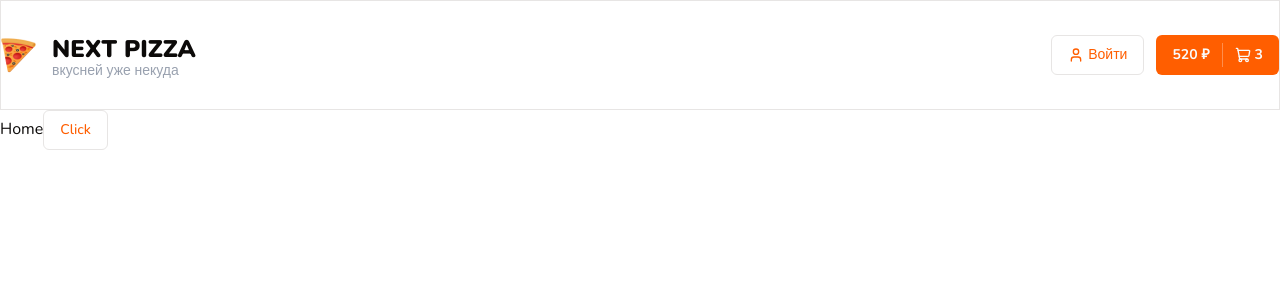
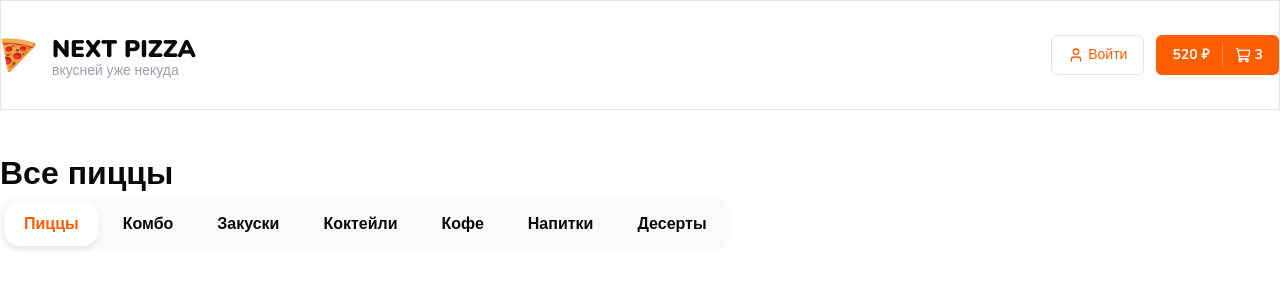
Before and after one commit to Yerdaulet-zh/dodopizza, a Next.js app: page / in a window 1280 px wide. Shown: the top 300 px of the page. Built offline with nearby package versions, Linux system fonts and the light colour scheme.

Commit message:
add categories component

```diff
--- a/app/page.tsx
+++ b/app/page.tsx
@@ -1,11 +1,14 @@
 import { Button } from "@/shared/components/ui/button";
 import Image from "next/image";
+import { Categories, Container, Title } from "@/shared/components/shared";
 
 export default function Home() {
   return (
-    <div>
-      Home
-      <Button variant={"outline"}>Click</Button>
-    </div>
+    <>
+      <Container className="mt-10">
+        <Title text="Все пиццы" size="lg" className="font-extrabold"/>
+        <Categories />
+      </Container>
+    </>
   );
 }
--- /dev/null
+++ b/shared/components/shared/categories.tsx
@@ -0,0 +1,30 @@
+import { cn } from "@/shared/lib/utils";
+import React from "react";
+
+interface Props {
+    className?: string;
+}
+
+const categories: string[] = ['Пиццы', 'Комбо', 'Закуски', 'Коктейли', 'Кофе', 'Напитки', 'Десерты']
+const activeIndex: number = 0
+
+
+export const Categories: React.FC<Props> = ({ className }) => {
+    return (
+        <div className={cn('inline-flex gap-1 bg-gray-50 p-1 rounded-2xl', className)}>
+            {
+                categories.map((cat, index) => (
+                    <a className={cn(
+                        'flex items-center font-bold h-11 rounded-2xl px-5',
+                        activeIndex === index && 'bg-white shadow-md shadow-gray-200 text-primary',
+                        className
+                    )} key={index}>
+                        <button>
+                            { cat }
+                        </button>
+                    </a>
+                ))
+            }
+        </div>
+    );
+};
--- a/shared/components/shared/index.ts
+++ b/shared/components/shared/index.ts
@@ -1,3 +1,4 @@
 export { Header } from '@/shared/components/shared/header';
 export { Container } from './container';
 export { Title } from './title';
+export { Categories } from './categories';
```
